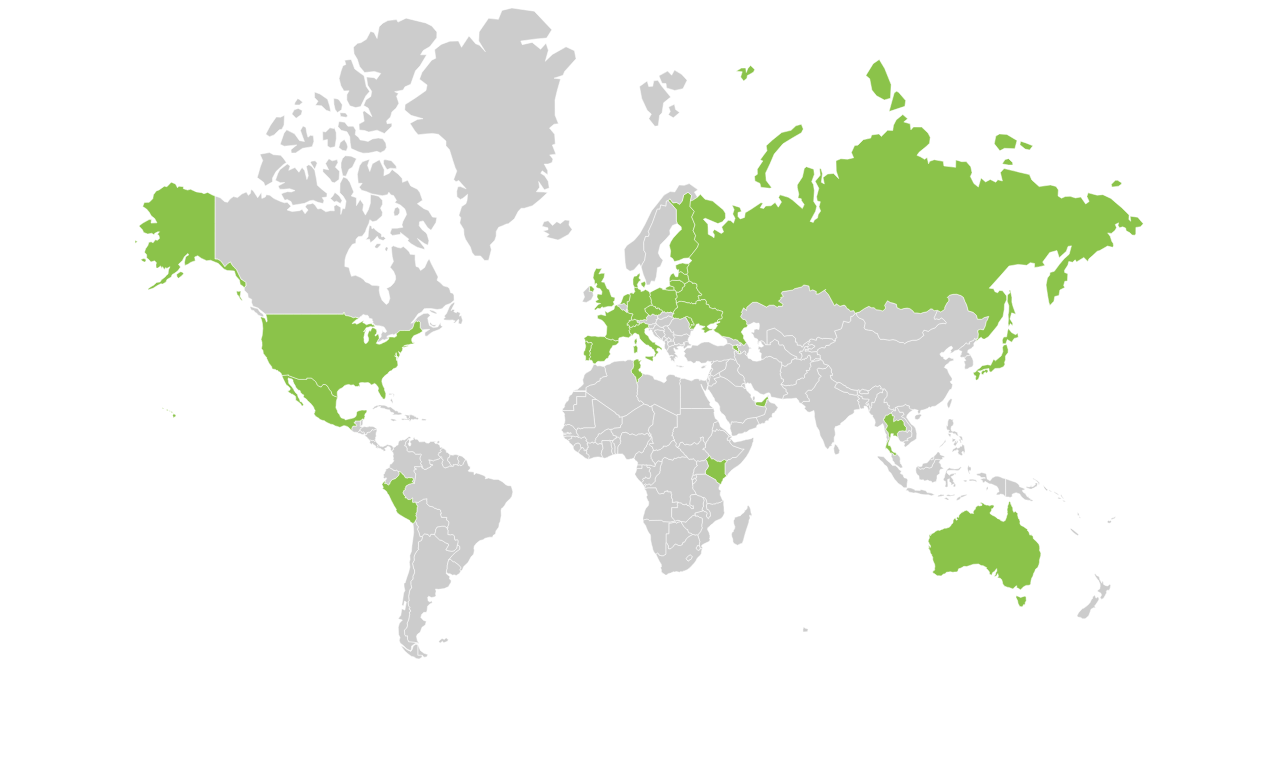
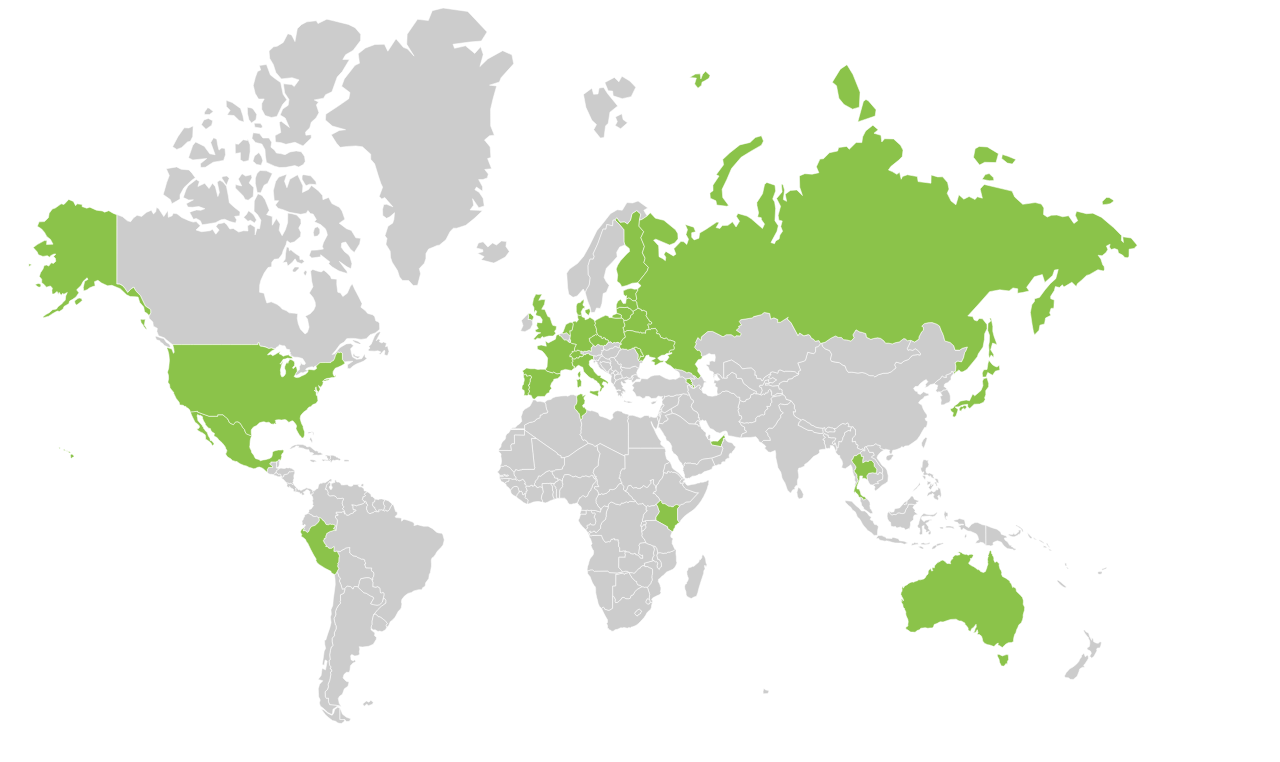
Before and after one commit to aslushnikov/been, a plain HTML site: page index.html in a window 1280 px wide. Drawn offline with Linux system fonts and the light colour scheme.

Commit message:
remove all unnecessary markup

```diff
--- a/index.html
+++ b/index.html
@@ -1,10 +1,10 @@
 <link rel="stylesheet" href="style.css">
 <script src="script.js"></script>
-<header>
-</header>
 
-<section class=main>
-  <object type="image/svg+xml" data="world.svg" class="worldmap">
-    world map <!-- fallback image in CSS -->
-  </object>
-</section
+<object type="image/svg+xml" data="world.svg" class="worldmap">
+  world map <!-- fallback image in CSS -->
+</object>
+
+<section class=countries>
+
+</section>
--- a/style.css
+++ b/style.css
@@ -1,10 +1,7 @@
 .worldmap {
-  height: 655px;
-  width: 1010px;
+  width: 90vw;
+  height: 90vh;
 }
 
 .main {
-  display: flex;
-  flex-direction: column;
-  align-items: center;
 }
```
